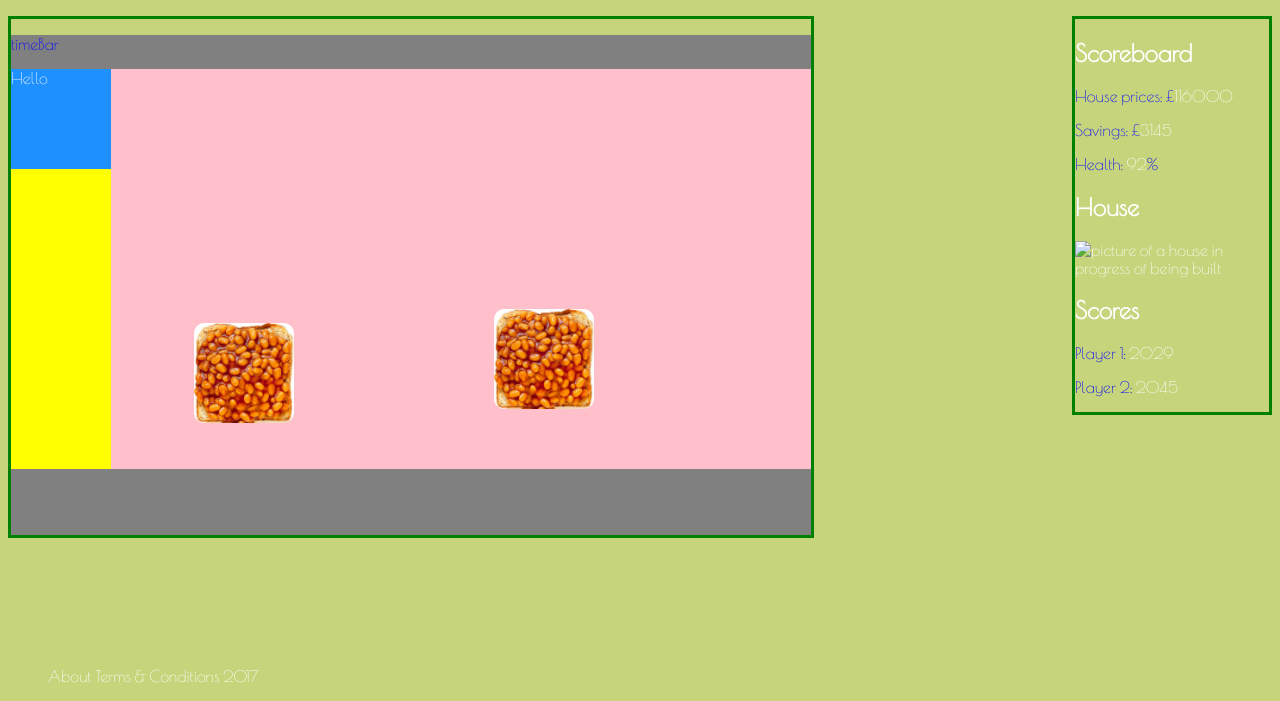
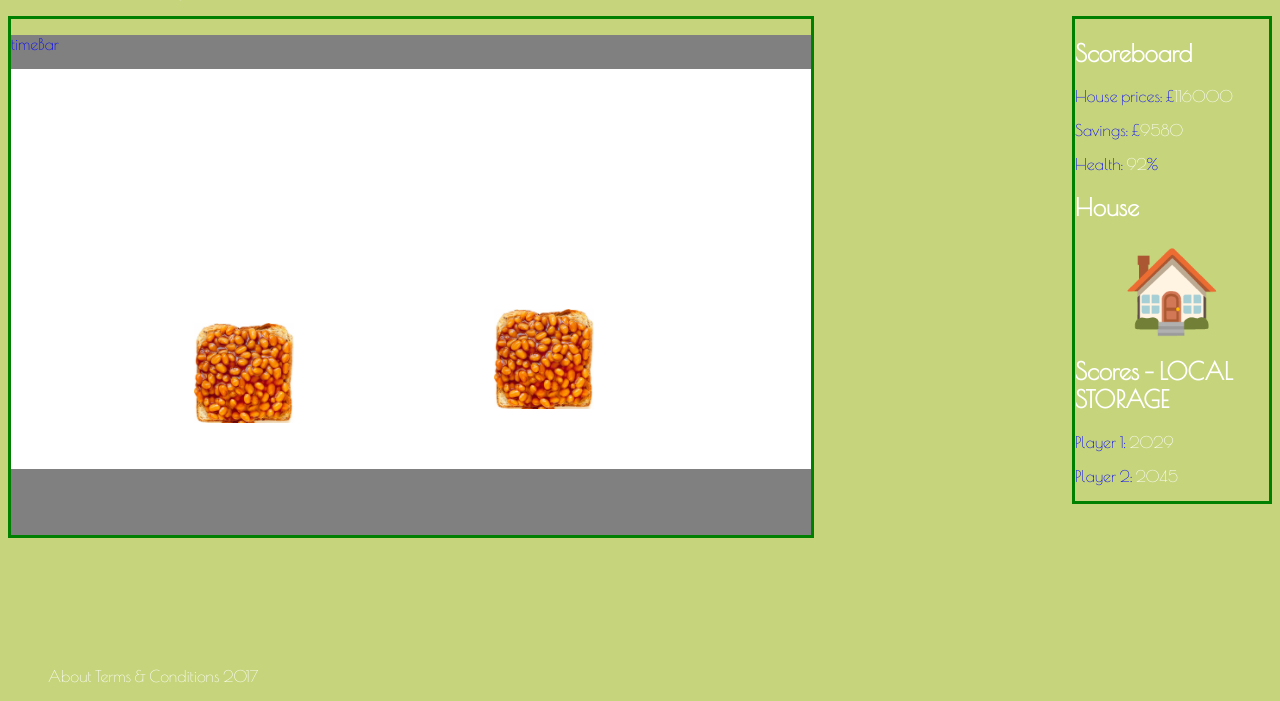
Before and after one commit to mjwim/wdi-first-project, a PHP site: page / in a window 1280 px wide. Shown: the part 99-800 px from the top of the page. Run offline with PHP 8.4, Linux system fonts and the light colour scheme; some libraries are stand-ins or nearby versions.

Commit message:
faces and house classes  updated

```diff
--- a/css/style.css
+++ b/css/style.css
@@ -44,7 +44,7 @@
 }
 
 .playerArea {
-  background-color: yellow;
+  background-color: white;
   display: block;
   width: 100px;
   height: 400px;
@@ -53,7 +53,7 @@
 }
 
 .player {
-  background-color: dodgerblue;
+  background-color: white;
   display: block;
   width: 100px;
   height: 100px;
@@ -61,7 +61,7 @@
 }
 
 .foodArea {
-  background-color: pink;
+  background-color: white;
   display: block;
   width: 700px;
   height: 400px;
@@ -70,7 +70,7 @@
   float: right;
 }
 .food {
-  background-color: black;
+  background-color: white;
   background-size: 100%;
   display: block;
   width: 100px;
@@ -78,7 +78,6 @@
   left: 600px;
   top: 200px;
   position: absolute;
-  border-radius: 10%;
 }
 
 .avocado {
@@ -102,3 +101,12 @@
 .scoreBoard {
   border: solid 3px green;
 }
+
+.faces {
+  font-size: 600%;
+}
+
+.house {
+  font-size: 50%;
+  text-align: center;
+}
--- a/index.html
+++ b/index.html
@@ -26,7 +26,7 @@
           <p>timeBar</p>
         </div>
       <div class="playerArea">
-        <div class="player">Hello
+        <div class="player"><span class="faces">😀</span>
         </div>
       </div>
       <div class="foodArea">
@@ -42,10 +42,10 @@
 </div>
 <div class="houseBuilder">
   <h2>House</h2>
-  <img src="" alt="picture of a house in progress of being built">
+  <div class="house">🏠</div>
 </div>
 <div class="scores">
-  <h2>Scores</h2>
+  <h2>Scores - LOCAL STORAGE</h2>
   <p>Player 1: <span class="player1score">2029</span></p>
   <p>Player 2: <span class="player2Score">2045</span></p>
 </div>
--- a/js/script.js
+++ b/js/script.js
@@ -61,8 +61,8 @@
        $foodOffset.left + $food.width() >= $playerOffset.left &&
        $foodOffset.top < $playerOffset.top + $player.height() &&
        $food.height() + $foodOffset.top > $playerOffset.top) {
-      console.log('collision detected!');
-      impactOnHealthAndSavings($food.data('health'), $food.data('savings')); //sends the Health and Savings values of the div to be removed to the health and savings rises functions
+      impactOnHealthAndSavings($food.data('health'), $food.data('savings'));
+      facesEating();
     }
     removeFood();
     console.log('removefood');
@@ -72,6 +72,42 @@
     const $foodArea = $('.foodArea');
     $foodArea.find('div').first().remove();
   }
+
+  //face changing functions
+
+  function facesEating() {
+    const $faces = $('.faces');
+    $faces.text('😋');
+    setTimeout(facesReturning, 200);
+  }
+
+  function facesReturning() {
+    const $faces = $('.faces');
+    $faces.text('😀');
+  }
+
+  // house changing functions
+
+  function houseChanging(savings) {
+    const $house = $('.house');
+    const $housePrices = $('.housePrices');
+    const housePrices = (parseInt($housePrices.text()));
+    if (savings >= 0.1*housePrices) {
+      $house.css('font-size', '650%');
+      console.log('1');
+    } else if (savings >= 0.75*0.1*housePrices) {
+      $house.css('font-size', '500%');
+      console.log('2');
+    } else if (savings >= 0.5*0.1*housePrices) {
+      $house.css('font-size', '300%');
+      console.log('3');
+    } else if (savings === 0.25*0.1*housePrices) {
+      $house.css('font-size', '150%');
+      console.log('4');
+    }
+  }
+
+
 
   // scoreboard functions
 
@@ -100,9 +136,11 @@
     const $savings = $('.savings');
     let savings = parseInt($savings.text());
     setInterval(function () {
-      savings += 5;
+      savings += 20;
       $savings.text(savings);
+      houseChanging(savings);
       winSavings(savings);
+
     }, 20);
   }
 
```
